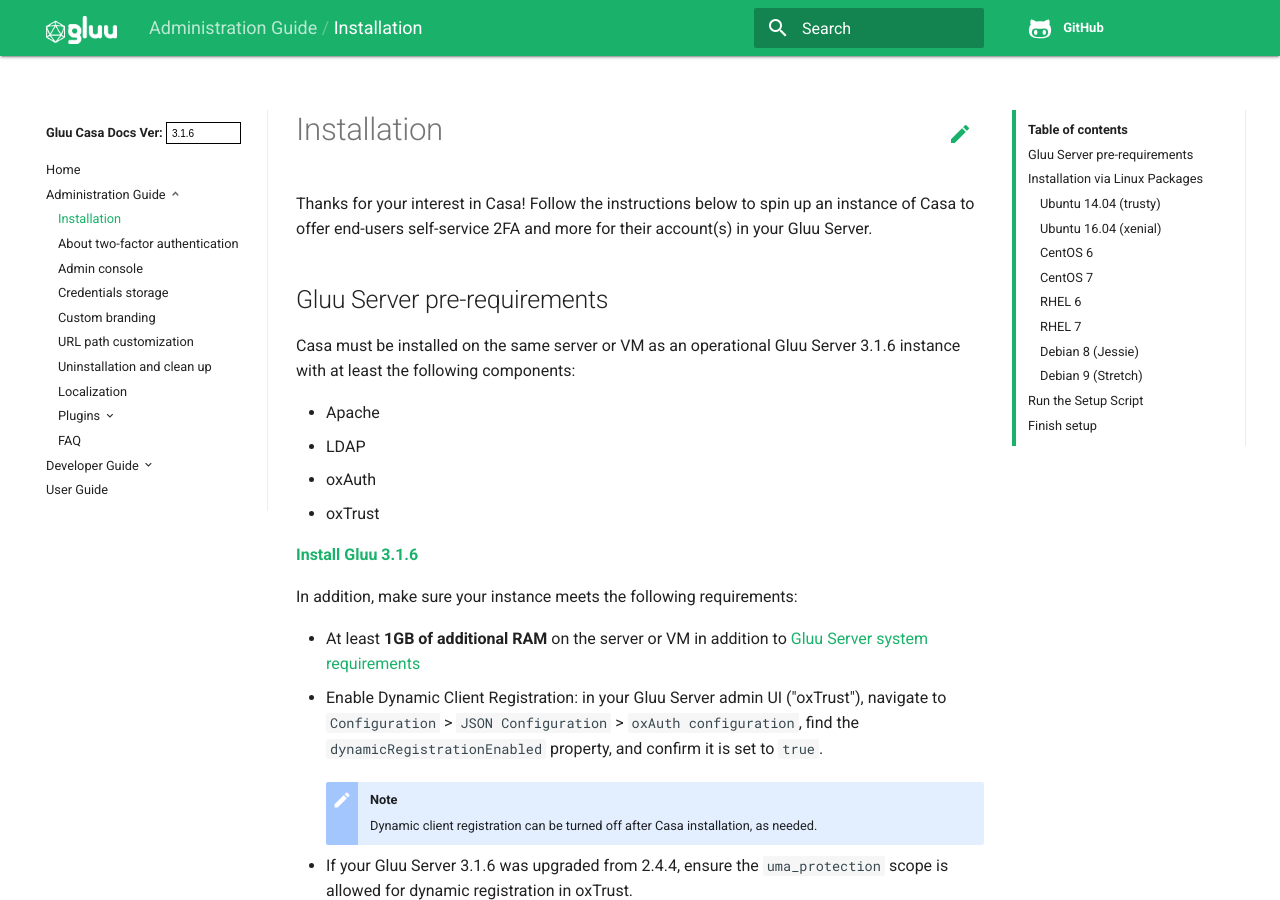
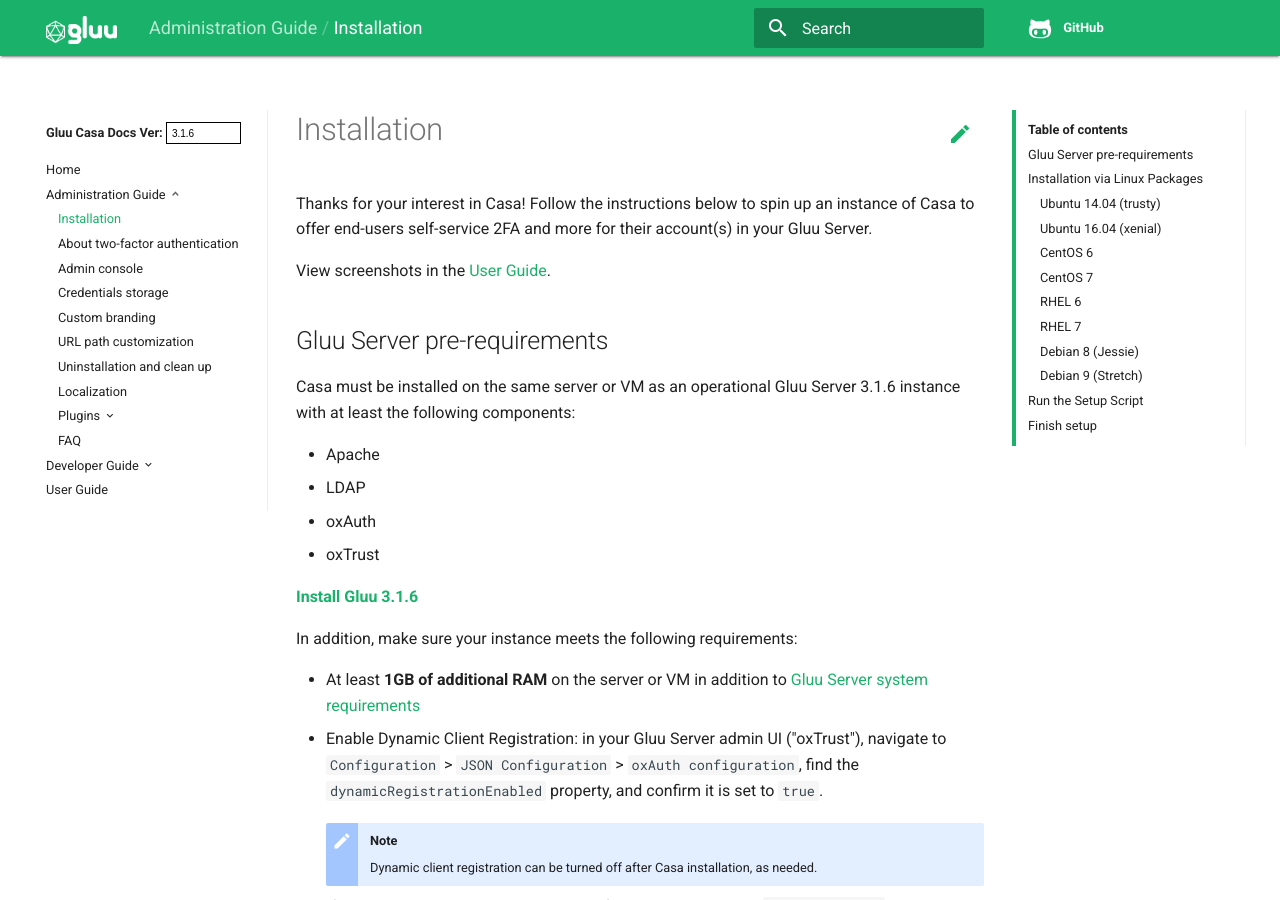
Before and after one commit to shmorri/docs-casa-prod, an MkDocs documentation site: the page built from docs/source/administration/installation.md, in a window 1280 px wide and 900 px high. Built offline with MkDocs 1.6.1, drawn with Linux system fonts in a browser that asks for light colours; old or Windows-style settings are respelled for this version of MkDocs.

Commit message:
Update installation.md

```diff
--- a/docs/source/administration/installation.md
+++ b/docs/source/administration/installation.md
@@ -1,5 +1,7 @@
 # Installation
 Thanks for your interest in Casa! Follow the instructions below to spin up an instance of Casa to offer end-users self-service 2FA and more for their account(s) in your Gluu Server.
+
+View screenshots in the [User Guide](../user-guide.md).
 
 ## Gluu Server pre-requirements
 
```
